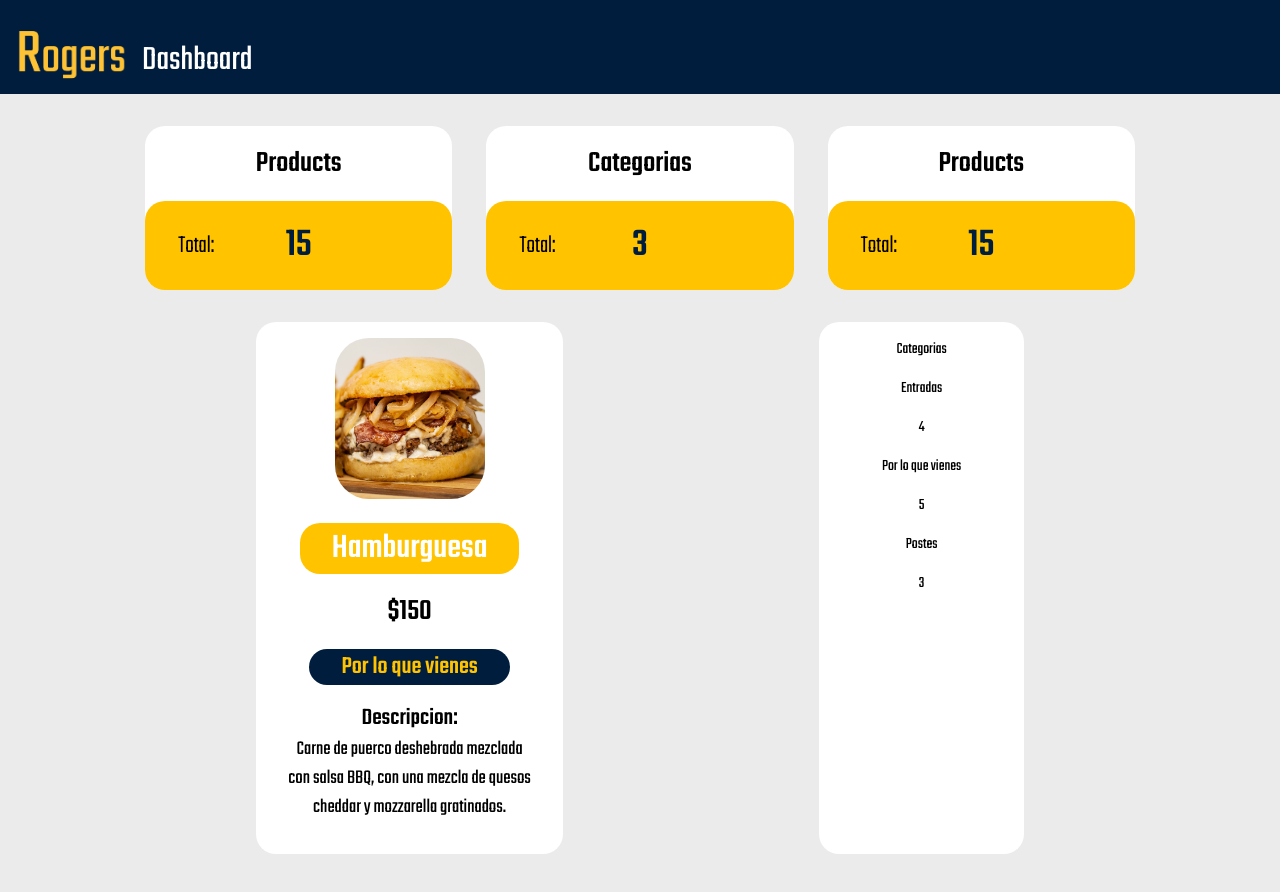
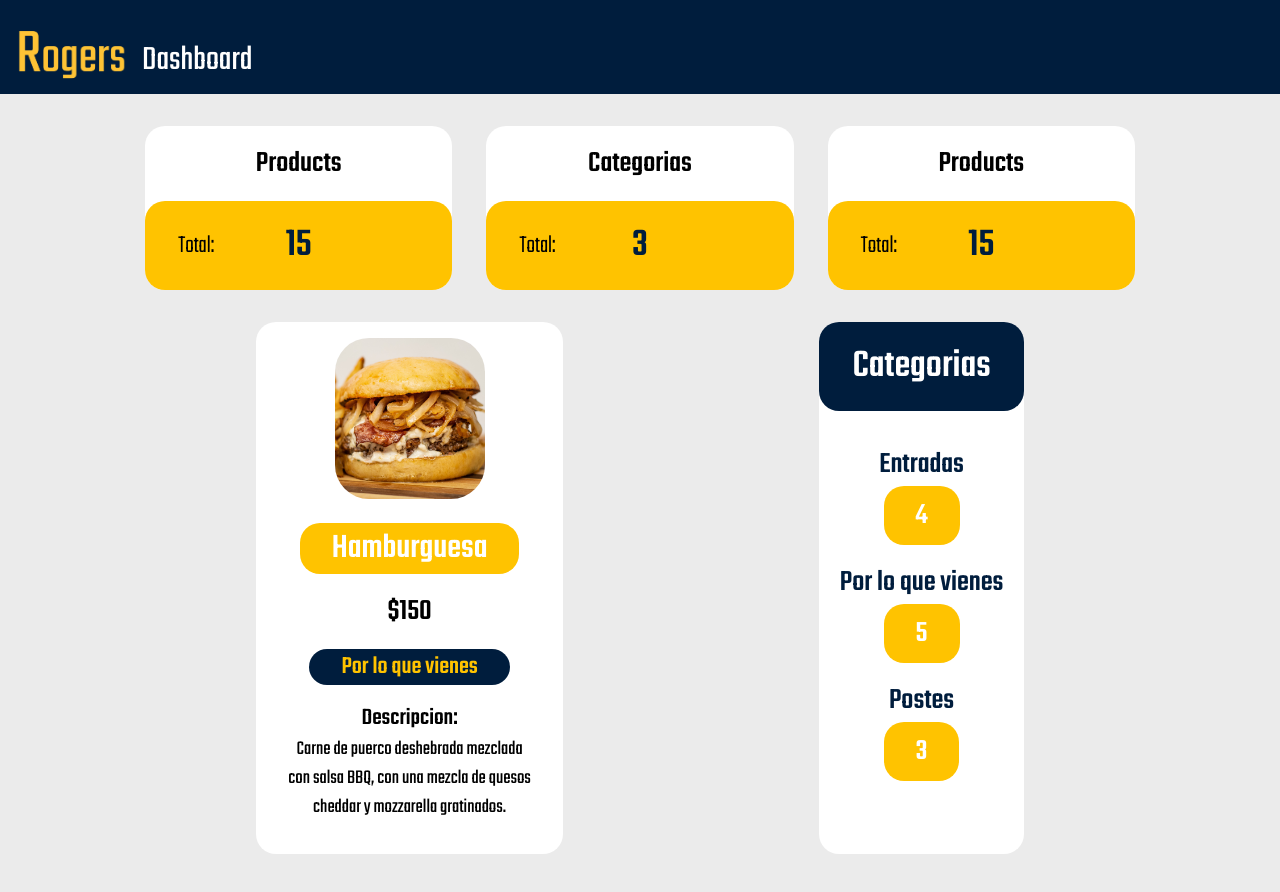
Before and after one commit to RaulLlamas/e-commerce, a React (Create React App) app in the folder react/dashboard/: page / in a window 1280 px wide. Shown: the top 892 px of the page. Built offline with nearby package versions, Linux system fonts and the light colour scheme.

Commit message:
Paneles LastProduct y Categoria

```diff
--- a/react/dashboard/src/App.js
+++ b/react/dashboard/src/App.js
@@ -1,7 +1,7 @@
 import React from 'react';
 //Components
 import Header from './components/Header';
-import Total from './components/Total';
+import Totales from './components/Totales';
 import LastProduct from './components/LastProduct';
 import Categories from './components/Categories';
 //import Footer from './components/Footer';
@@ -14,11 +14,7 @@ function App() {
     <div className="App">
       <Header/>
       <div className='Container'>
-        <div className='ContainerTotal'>
-          <Total title='Products' number='15'/>
-          <Total title='Categorias' number='3'/>
-          <Total title='Products' number='15'/>
-        </div>
+        <Totales/>
         <div className='ContainerTotal'>
           <LastProduct/>
           <Categories/>
--- a/react/dashboard/src/components/Categories/Categories.css
+++ b/react/dashboard/src/components/Categories/Categories.css
@@ -6,5 +6,29 @@
     margin: 2rem 0;
 }
 .TitleCate{
-
+    background-color: #001D3D;
+    color:#ffff;
+    font-size: 40px;
+    font-weight: 500;
+    border-radius: 20px;
+    margin: 0;
+    padding: 1rem 0;
+    margin-bottom: 2rem;
 }
+.SubtitleCate{
+    color:#001D3D;
+    font-size: 30px;
+    font-weight: 500;
+    margin: 0;
+}
+.NumberCate{
+    background-color:#FFC300;
+    color:#ffff;
+    font-size: 30px;
+    font-weight: 500;
+    margin: 0 auto;
+    border-radius: 20px;
+    width: fit-content;
+    padding: 0.5rem 2rem;
+    margin-bottom: 1rem;
+}
--- /dev/null
+++ b/react/dashboard/src/components/Totales/Totales.css
@@ -0,0 +1,6 @@
+.WrapperTotales{
+    width: 100%;
+    display: flex;
+    flex-wrap: wrap;
+    justify-content: space-around;
+  }
--- /dev/null
+++ b/react/dashboard/src/components/Totales/index.js
@@ -0,0 +1,15 @@
+import React from "react";
+
+import Total from '../Total';
+
+import "./Totales.css";
+
+const Totales = () => (
+    <div className='WrapperTotales'>
+        <Total title='Products' number='15'/>
+        <Total title='Categorias' number='3'/>
+        <Total title='Products' number='15'/>
+    </div>
+);
+
+export default Totales;
```
